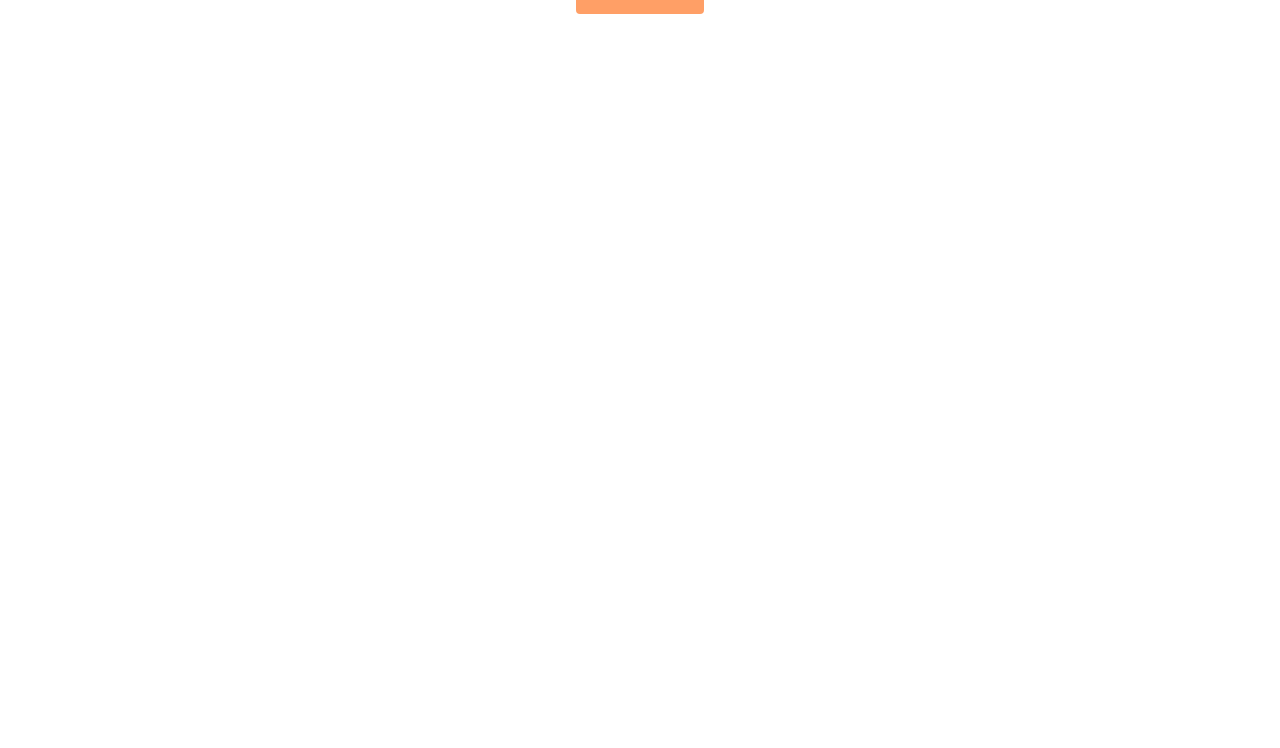
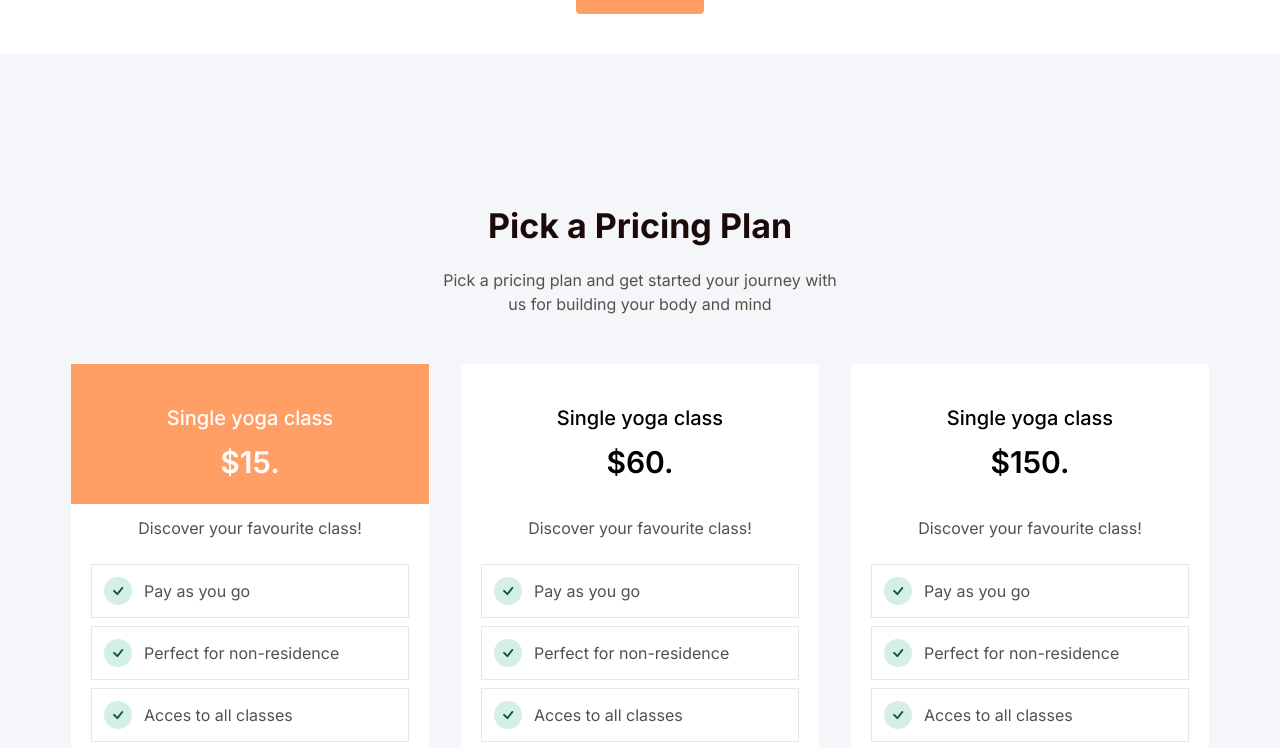
Before and after one commit to JacekLiman/yoga-website, a React (Vite) app: page / in a window 1280 px wide. Shown: the part 3238-3986 px from the top of the page. Before the commit the page ends 3308 px from the top, so only its background shows below. Built offline with nearby package versions, Linux system fonts and the light colour scheme.

Commit message:
add Pricing component

```diff
--- a/src/App.tsx
+++ b/src/App.tsx
@@ -4,6 +4,7 @@ import Facts from "./components/Facts";
 import Features from "./components/Features";
 import Header from "./components/Header";
 import Hero from "./components/Hero";
+import Pricing from "./components/Pricing";
 
 function App() {
   return (
@@ -14,6 +15,7 @@ function App() {
       <Facts/>
       <Features/>
       <Courses/>
+      <Pricing/>
     </div>
   );
 }
--- /dev/null
+++ b/src/components/ClassItems.tsx
@@ -0,0 +1,19 @@
+type ClassItemsProps = {
+  list: { name: string; icon: JSX.Element }[];
+};
+
+const ClassItems = ({ list }: ClassItemsProps) => {
+  return (
+    <ul className="space-y-2">
+      {list.map((item, idx) => {
+        return (
+          <li className="flex items-center gap-3 p-3 border" key={idx} >
+            <div className="bg-green-100 p-1 rounded-full text-xl text-green-900">{item.icon}</div>{item.name}
+          </li>
+        );
+      })}
+    </ul>
+  );
+};
+
+export default ClassItems;
--- a/src/components/Courses.tsx
+++ b/src/components/Courses.tsx
@@ -6,7 +6,7 @@ const Courses = () => {
   return (
     <section>
       <div className="container mx-auto">
-        <div className="py-10 lg:py-14">
+        <div className="py-10 ">
           <h2 className="h3 font-bold text-center">Popular Courses</h2>
           <p className="max-w-[550px] mx-auto text-center mt-6 mb-12">
             Practice anywhere, anytime. Explore a new way to exercise and learn
--- a/src/components/Features.tsx
+++ b/src/components/Features.tsx
@@ -9,8 +9,8 @@ const Features = () => {
   const [isOpen, setIsOpen] = useState(false);
   return (
     <section>
-      <div className="container mx-auto bg-slate-50">
-        <div className="py-4">
+      <div className="container mx-auto ">
+        <div className=" bg-section">
           <div className="rounded-xl flex justify-center items-center min-h-[300px] lg:min-h-[600px] bg-video bg-no-repeat bg-center bg-cover">
             <button
               onClick={() => setIsOpen(true)}
@@ -19,7 +19,7 @@ const Features = () => {
               <BsPlayCircleFill />
             </button>
           </div>
-          <div className="my-10 lg:my-14 grid grid-cols-1 lg:grid-cols-2">
+          <div className="my-10 lg:my-14 grid grid-cols-1 lg:grid-cols-2 px-4 py-6">
             <div>
               <div className="w-9 h-[2px] lg:w-16 bg-orange mb-4"></div>
               <h2 className="h2">
--- a/src/components/Pricing.tsx
+++ b/src/components/Pricing.tsx
@@ -1,9 +1,48 @@
-
+import { useState } from "react";
+import { pricing } from "../data";
+import ClassItems from "./ClassItems";
 
 const Pricing = () => {
+  const [currentIdx, setCurrentIdx] = useState(0);
   return (
-    <div>Pricing</div>
-  )
-}
+    <section className="bg-section">
+      <div className="container mx-auto">
+        <div className="lg:section-lg section-sm">
+          <div className="text-center">
+            <h2 className="h3 font-bold">Pick a Pricing Plan</h2>
+            <p className="mt-5 mb-12 max-w-[400px] mx-auto">
+              Pick a pricing plan and get started your journey with us for
+              building your body and mind
+            </p>
+          </div>
+          <ul className="grid grid-cols-1 lg:grid-cols-3 gap-8">
+            {pricing.map((item, idx) => {
+              const { title, price, list, buttonIcon, buttonText, delay } =
+                item;
 
-export default Pricing
+              return (
+                <li key={idx} className="bg-white rounded-lg w-full max-w-[400px] mx-auto">
+                  <div onClick={()=>setCurrentIdx(idx)} className={`${ idx===currentIdx ? "bg-orange text-white":"bg-white text-black"} transition-all  text-center pt-10 pb-6 cursor-pointer`}>
+                    <h3 className={`${  idx===currentIdx ? " text-white":"text-black"}  text-xl font-medium`}>{title}</h3>
+                    <p className="text-3xl mt-3 font-semibold">{price}</p>
+                  </div>
+                  <p className="text-center mb-6 mt-3">
+                    Discover your favourite class!
+                  </p>
+                  <div className="px-5">
+                    <ClassItems list={list} />
+                    <button className={`${  idx===currentIdx ? " bg-orange text-white":"bg-white text-orange"}  relative font-semibold w-full p-3 mt-8 mb-5 border border-orange transition-all`}>
+                      {buttonText} <div className="bg-orange-200 flex justify-center items-center absolute top-0 right-0 h-full aspect-[1/1] text-white">{buttonIcon}</div>
+                    </button>
+                  </div>
+                </li>
+              );
+            })}
+          </ul>
+        </div>
+      </div>
+    </section>
+  );
+};
+
+export default Pricing;
```
